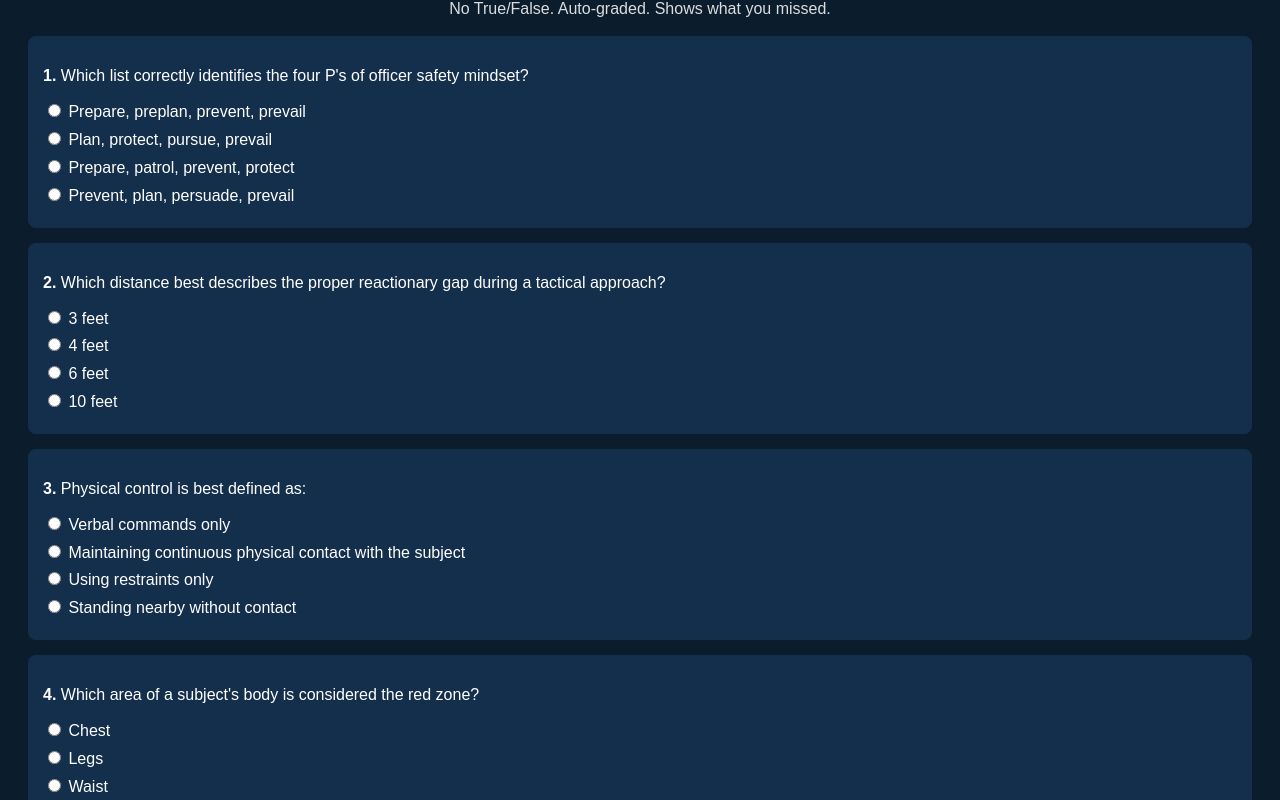
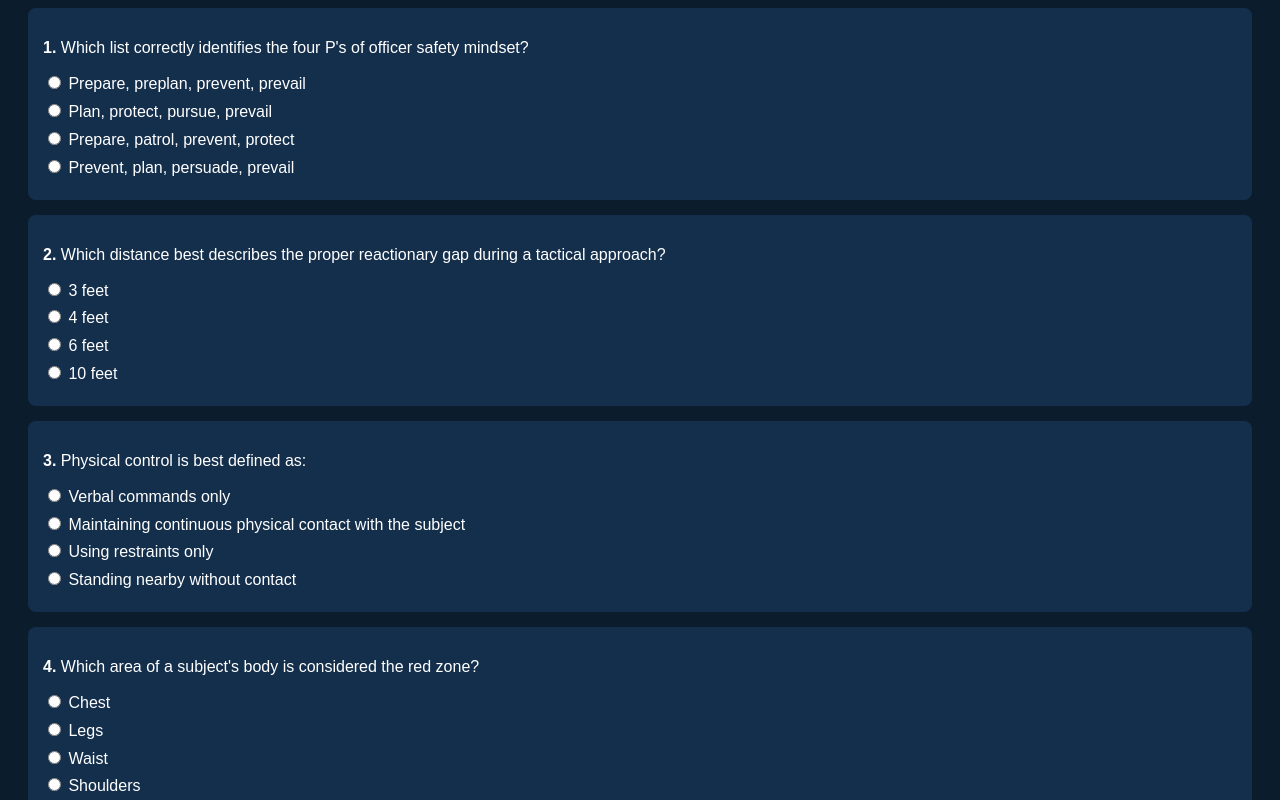
Before and after one commit to Gsegura95/t24, a plain HTML site: page index.html in a window 1280 px wide. Shown: the part 96-896 px from the top of the page. Drawn offline with Linux system fonts and the light colour scheme.

Commit message:
Remove note about quiz grading
Removed instructional note from the quiz section.

```diff
--- a/index.html
+++ b/index.html
@@ -20,7 +20,7 @@
 <body>
 
 <h1>Test 24 - Officer Safety (All 38 Questions)</h1>
-<div class="note">No True/False. Auto-graded. Shows what you missed.</div>
+<div class="note"></div>
 
 <form id="quiz"></form>
 
```
